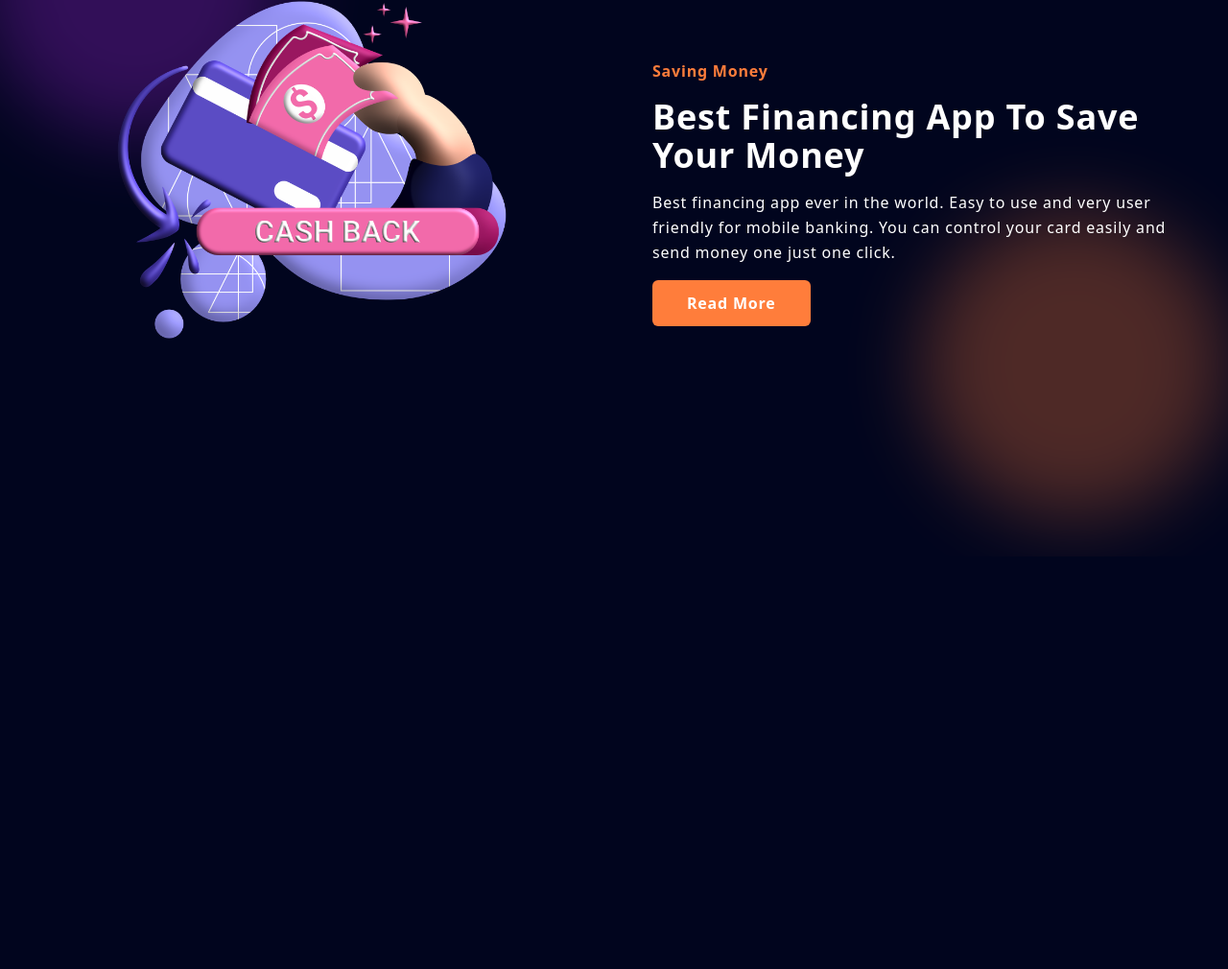
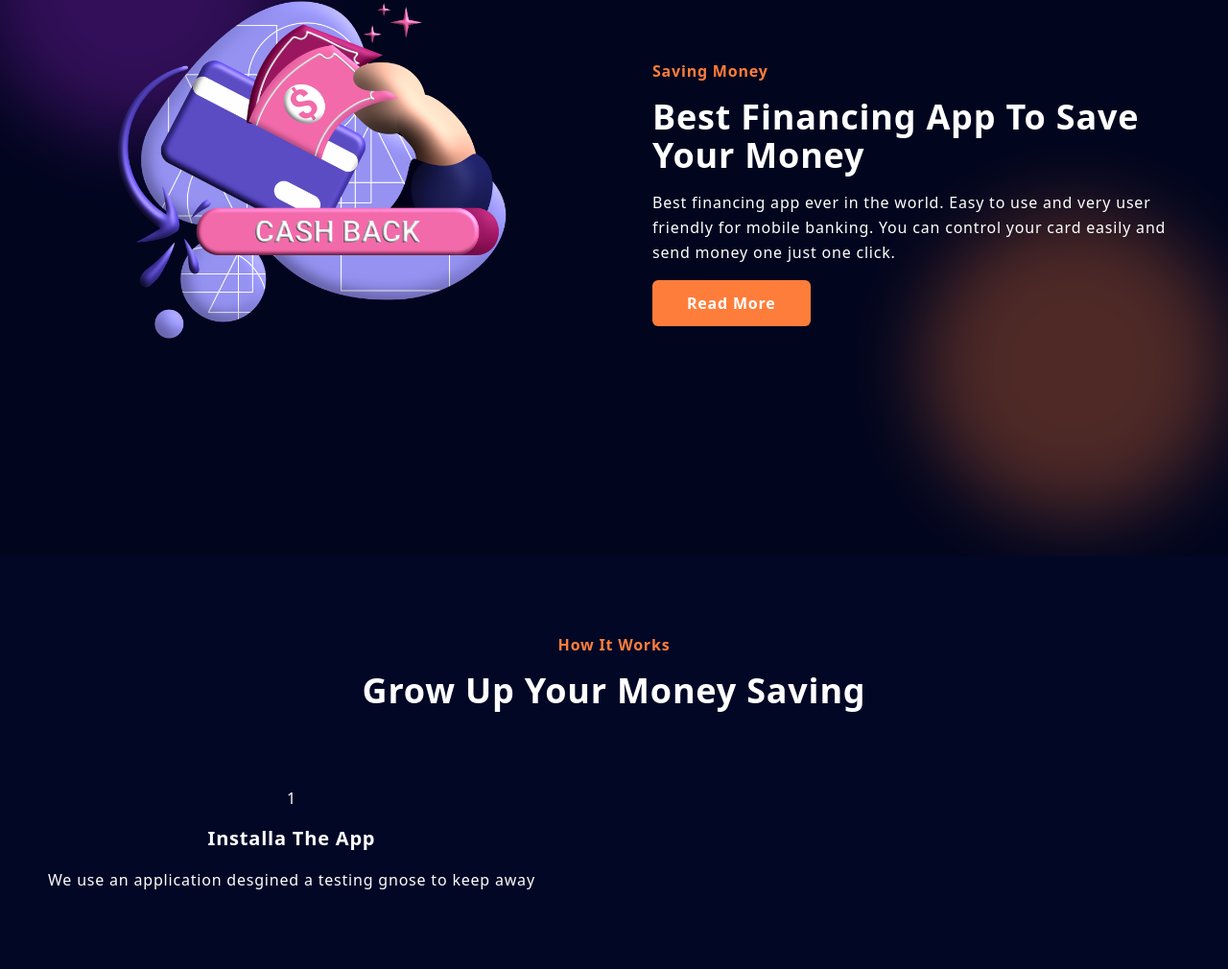
Before and after one commit to Jersonjrz/Responsive-WebSite, a website: page index.html in a window 1280 px wide. Shown: the part 1427-2437 px from the top of the page at 96% size. Before the commit the page ends 2007 px from the top, so only its background shows below. Drawn offline with Linux system fonts and the light colour scheme.

Commit message:
add cards

```diff
--- a/index.html
+++ b/index.html
@@ -121,8 +121,24 @@
                 </div>
             </section>
 
-            <section id="how-it-works">
-
+            <section id="how-it-works" class="bg-color-primary-light">
+                <div class="container py-20">
+                    <div class="text-center m-auto mb-20 md:w-1/2">
+                        <h4 class="font-bold text-color-secondary mb-4">How It Works</h4>
+                        <h1 class="title">Grow Up Your Money Saving</h1>
+                    </div>
+                    <div class="flex flex-col items-center justify-between space-y-6 md:flex-row md:space-y-0 md:space-x-6">
+                        <!-- card 1 -->
+                        <div class="text-center cursor-pointer">
+                            <div>
+                                <!-- Actualización hasta el 05/05/2024-->
+                            </div>
+                           <p>1</p>
+                           <h3 class="text-xl font-bold py-4">Installa The App</h3>
+                           <p class="leading-relaxed">We use an application desgined a testing gnose to keep away</p>
+                        </div>
+                    </div>
+                </div>
             </section>
         </main>
 
```
